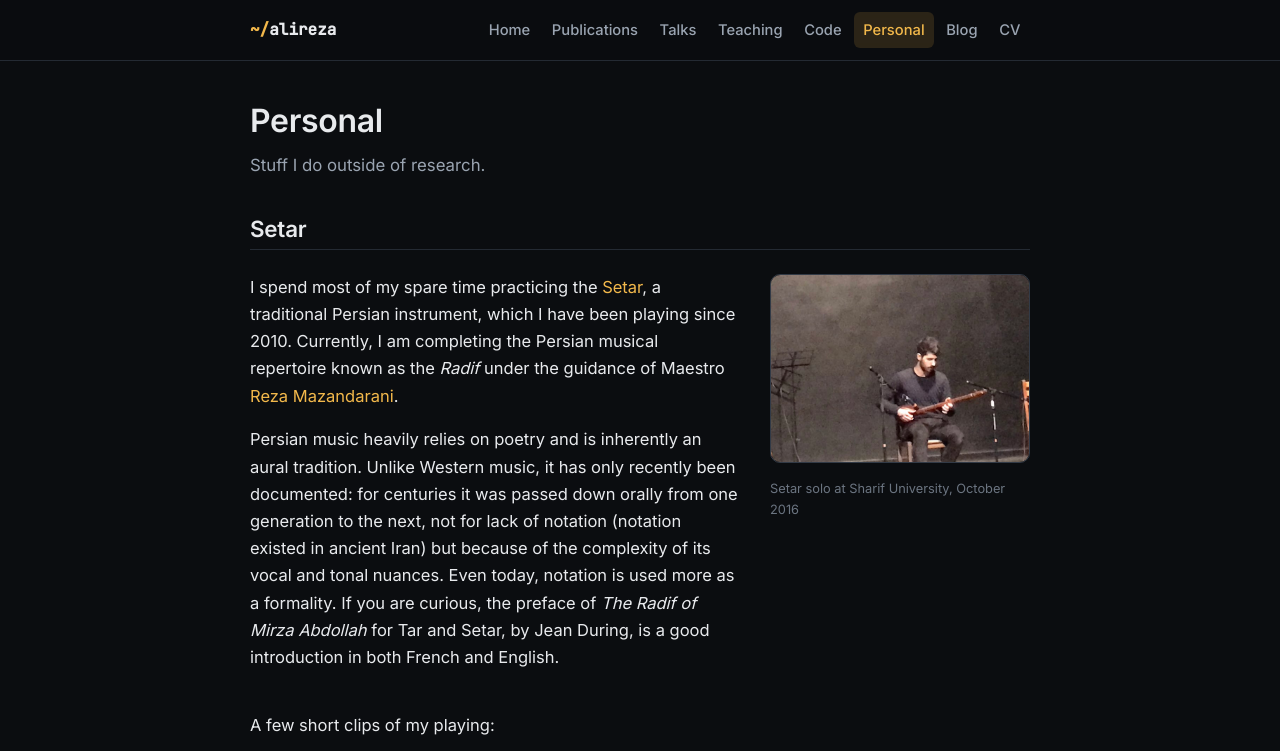
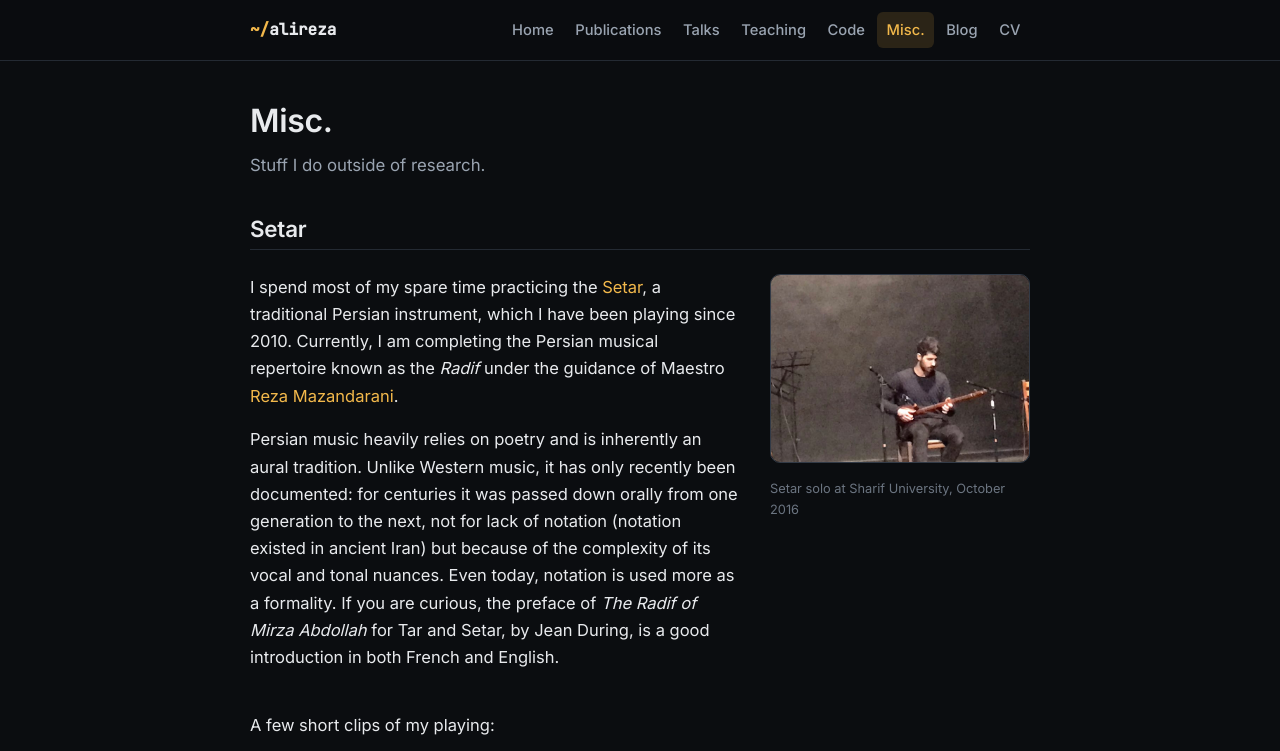
Before and after one commit to alireza-shirzad/alireza-shirzad.github.io, a Jekyll site: the page built from personal.md, in a window 1280 px wide and 1253 px high, cut to the strip 0-751 px from the top of the window. Built offline with Jekyll 4.4.1, drawn with Linux system fonts in a browser that asks for light colours.

Commit message:
Rename Personal page to Misc.
Co-Authored-By: Claude Fable 5.1 <noreply@anthropic.com>

```diff
--- a/_data/navigation.yml
+++ b/_data/navigation.yml
@@ -9,7 +9,7 @@
   url: /teaching/
 - title: Code
   url: /code/
-- title: Personal
+- title: Misc.
   url: /personal/
 - title: Blog
   url: /blog/
--- a/personal.md
+++ b/personal.md
@@ -1,5 +1,5 @@
 ---
-title: Personal
+title: Misc.
 description: Stuff I do outside of research.
 permalink: /personal/
 ---
```
